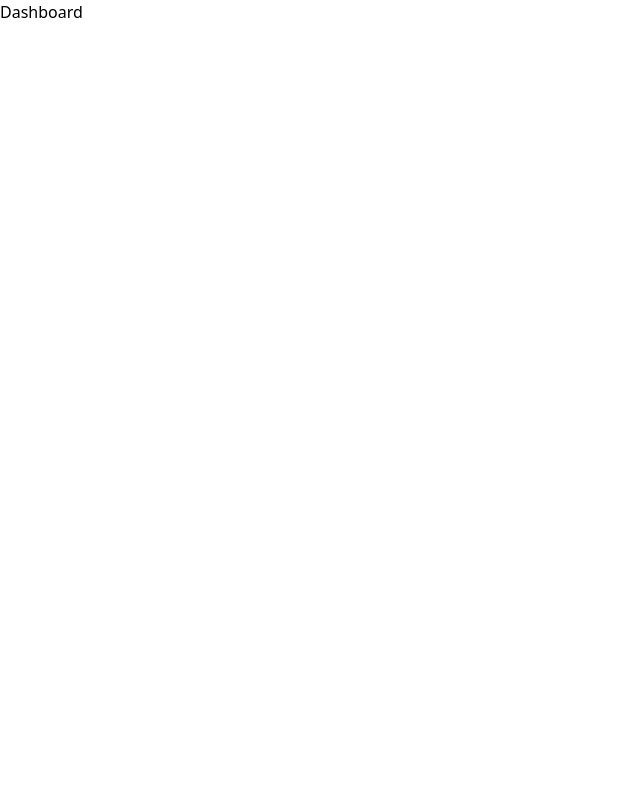
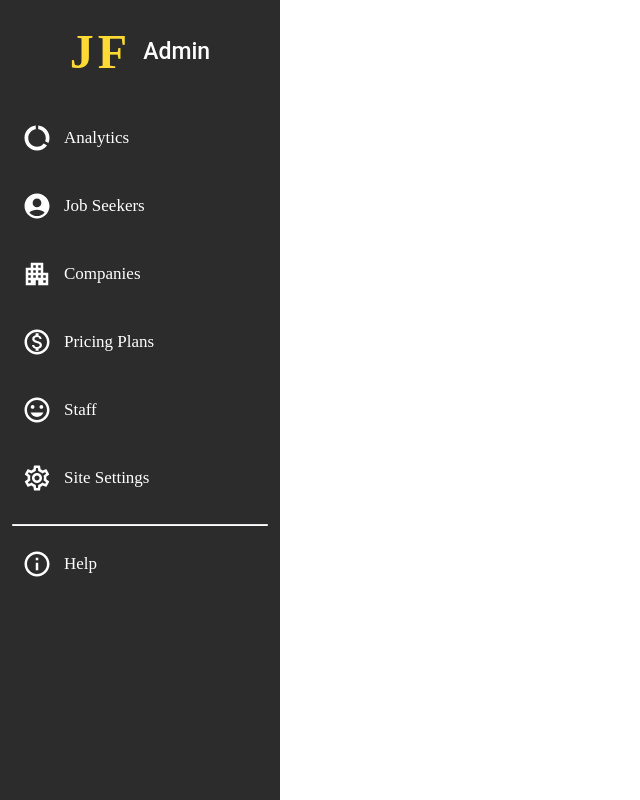
Before and after one commit to Bingo-Projects/JustFreshJobs---Admin-Panel, a React (Create React App) app: page / in a window 1280 px wide. Shown: the whole page, without its empty margins (0-640 px from the left). Built offline with nearby package versions, Linux system fonts and the light colour scheme.

Commit message:
Dashboard links completed

```diff
--- a/package.json
+++ b/package.json
@@ -3,6 +3,10 @@
   "version": "0.1.0",
   "private": true,
   "dependencies": {
+    "@emotion/react": "^11.11.1",
+    "@emotion/styled": "^11.11.0",
+    "@mui/icons-material": "^5.14.14",
+    "@mui/material": "^5.14.14",
     "@testing-library/jest-dom": "^5.17.0",
     "@testing-library/react": "^13.4.0",
     "@testing-library/user-event": "^13.5.0",
--- a/src/App.tsx
+++ b/src/App.tsx
@@ -3,7 +3,7 @@ import Dashboard from './Dashboard';
 
 function App() {
   return (
-    <div className="App">
+    <div className="App flex w-screen h-screen overflow-hidden">
         <Dashboard />
     </div>
   );
--- a/src/Dashboard.tsx
+++ b/src/Dashboard.tsx
@@ -1,7 +1,131 @@
-import React from 'react';
+import React, { useRef } from 'react';
+import "./css/dashboard.css"
+import DataSaverOffIcon from '@mui/icons-material/DataSaverOff';
+import AccountCircleRoundedIcon from '@mui/icons-material/AccountCircleRounded';
+import ApartmentIcon from '@mui/icons-material/Apartment';
+import MonetizationOnOutlinedIcon from '@mui/icons-material/MonetizationOnOutlined';
+import InsertEmoticonOutlinedIcon from '@mui/icons-material/InsertEmoticonOutlined';
+import SettingsOutlinedIcon from '@mui/icons-material/SettingsOutlined';
+import InfoOutlinedIcon from '@mui/icons-material/InfoOutlined';
+import ArrowDropDownOutlinedIcon from '@mui/icons-material/ArrowDropDownOutlined';
+
+
+type Lists = { name: string, link: string };
+
+function Option(props: { Logo: typeof DataSaverOffIcon, title: string, lists?: Lists[] }) {
+  const option: any = useRef(null);
+
+  const clickOption = (e: any): void => {
+    const target = e?.currentTarget as HTMLDivElement;
+    const activeOption = document.querySelector(".option.active") as HTMLInputElement;
+    if (activeOption) {
+      activeOption.classList.remove("active");
+    }
+
+    // removing all the active option text highlights
+    const highlighted = document.querySelector(".option--text.font-medium");
+    if (highlighted) {
+      highlighted?.classList.remove("font-medium");
+      highlighted?.classList.add("font-light");
+    }
+
+
+    // highlighting the option text if sub-option or dropdown is not clicked
+    if (e.target.tagName !== "LI" && e.target.tagName !== "A" && e.target.tagName !== "path" && e.target.tagName !== "svg") {
+      const activeList = option?.current?.querySelector("li.active") as HTMLDivElement;
+      if (activeList) {
+        activeList.classList.remove("active");
+      }
+      option.current.querySelector(".option--text")?.classList.remove("font-light");
+      option.current.querySelector(".option--text")?.classList.add("font-medium");
+    }
+
+    target.classList.add("active");
+  }
+
+  const clickLink = (e: any): void => {
+    const target = e?.currentTarget as HTMLDivElement;
+    const activeList = option?.current?.querySelector("li.active") as HTMLDivElement;
+    if (activeList) {
+      activeList.classList.remove("active");
+    }
+    target.classList.add("active");
+    option.current.querySelector(".option--text")?.classList.remove("font-medium");
+    option.current.querySelector(".option--text")?.classList.add("font-light");
+  }
+
+  const toggleList = (e: any): void => {
+    const parent = e.currentTarget.parentElement.parentElement as HTMLDivElement;
+    const elementList = parent.querySelector(".option--sub");
+    if (e.currentTarget.classList.contains("active")) {
+      elementList?.classList?.add("hide");
+      e.currentTarget.classList.remove("active");
+    }
+    else {
+      elementList?.classList?.remove("hide");
+      e.currentTarget.classList.add("active");
+    }
+  }
+
+  return (
+    <div ref={option} className="option rounded-lg mt-2 mb-2" onClick={clickOption}>
+      <div className='text-container flex items-center gap-3'>
+        <props.Logo className='option--logo' />
+        <span className="option--text font-light">{props.title}</span>
+        {props.lists && props.lists.length > 1 && <ArrowDropDownOutlinedIcon className='dropdown' onClick={toggleList} />}
+      </div>
+
+      {props.lists && <ul className="option--sub hide">
+        {props.lists?.map((list: Lists, key: number) => (
+          <li onClick={clickLink} key={key}>{list.name}</li>
+        ))}
+      </ul>
+      }
+    </div>
+  )
+}
+
 
 export default function Dashboard() {
   return (
-    <div>Dashboard</div>
+    <div className='dashboard bg-main-bg w-max p-3'>
+      <div className="main-frame flex items-center gap-3">
+        <h1 className='jf-main text-5xl font-sans'>JF</h1>
+        <p className='jf-sub-text text-xl'>Admin</p>
+      </div>
+
+      <div className='option-container'>
+        <Option Logo={DataSaverOffIcon} title="Analytics" />
+
+        <Option Logo={AccountCircleRoundedIcon} title="Job Seekers" lists={
+          [{ name: "Option Number 1", link: "" }, { name: "Option Number 2", link: "" }, { name: "Option Number 3", link: "" }]
+        } />
+
+        <Option Logo={ApartmentIcon} title="Companies" lists={
+          [{ name: "Option Number 1", link: "" }, { name: "Option Number 2", link: "" }, { name: "Option Number 3", link: "" }]
+        } />
+
+        <Option Logo={MonetizationOnOutlinedIcon} title="Pricing Plans" lists={
+          [{ name: "Option Number 1", link: "" }, { name: "Option Number 2", link: "" }, { name: "Option Number 3", link: "" }]
+        } />
+
+        <Option Logo={InsertEmoticonOutlinedIcon} title="Staff" lists={
+          [{ name: "Option Number 1", link: "" }, { name: "Option Number 2", link: "" }, { name: "Option Number 3", link: "" }]
+        } />
+
+        <Option Logo={SettingsOutlinedIcon} title="Site Settings" lists={
+          [{ name: "Option Number 1", link: "" }, { name: "Option Number 2", link: "" }, { name: "Option Number 3", link: "" }]
+        } />
+      </div>
+
+      <hr />
+
+      <div className="option rounded-lg mt-2 mb-2">
+        <div className='text-container flex items-center gap-3'>
+          <InfoOutlinedIcon className='option--logo' />
+          <span className="option--text">Help</span>
+        </div>
+      </div>
+    </div>
   )
 }
--- /dev/null
+++ b/src/css/dashboard.css
@@ -0,0 +1,70 @@
+.dashboard {
+  min-width: 280px; }
+  .dashboard .main-frame {
+    width: fit-content;
+    margin: 1rem auto 2rem; }
+  .dashboard .jf-main {
+    color: #ffda35;
+    font-family: "Roboto Slab";
+    letter-spacing: 4px;
+    font-weight: bold; }
+  .dashboard .jf-sub-text {
+    color: white;
+    font-family: "Roboto";
+    font-size: 23px;
+    font-weight: 500; }
+  .dashboard .text-container .dropdown {
+    display: none;
+    margin-left: auto;
+    font-size: 40px;
+    margin-top: -15px;
+    margin-bottom: -15px;
+    transition: all 0.2s linear; }
+    .dashboard .text-container .dropdown.active {
+      transform: rotate(180deg); }
+  .dashboard .option {
+    cursor: pointer;
+    padding: 15px 10px;
+    color: white;
+    box-shadow: inset 0 0 0 0 #80808017;
+    transition: ease-out 0.4s;
+    overflow: hidden;
+    height: 100%; }
+    .dashboard .option--logo {
+      font-size: 30px; }
+    .dashboard .option--text {
+      display: inline-block;
+      font-size: 17px;
+      font-family: "Roboto Slab"; }
+    .dashboard .option--sub {
+      display: none;
+      margin-left: auto;
+      list-style: circle;
+      font-size: 14px;
+      line-height: 25px;
+      margin-top: 5px;
+      padding-left: 45px; }
+      .dashboard .option--sub li {
+        width: 100%; }
+      .dashboard .option--sub li.active {
+        font-weight: bold;
+        width: fit-content;
+        list-style: disc; }
+      .dashboard .option--sub.hide {
+        display: none !important; }
+    .dashboard .option:hover {
+      box-shadow: inset 500px 0 0 0 #80808017; }
+    .dashboard .option.active {
+      background-color: #306e76; }
+      .dashboard .option.active .option--sub {
+        display: block; }
+      .dashboard .option.active .text-container .dropdown {
+        display: block; }
+      .dashboard .option.active:hover {
+        box-shadow: inset 0 0 0 0 #306e76; }
+  .dashboard hr {
+    margin-top: 1rem;
+    height: 1.5px;
+    width: 100%;
+    border-radius: 10px;
+    background-color: white; }
--- a/src/css/index.css
+++ b/src/css/index.css
@@ -1,3 +1,6 @@
 @tailwind base;
 @tailwind components;
 @tailwind utilities;
+
+@import url('https://fonts.googleapis.com/css2?family=Roboto+Slab:wght@300;400;500;600&family=Roboto:wght@300;400;500&display=swap');
+@import url('https://fonts.googleapis.com/css2?family=Young+Serif&display=swap');
--- /dev/null
+++ b/src/scss/dashboard.scss
@@ -0,0 +1,106 @@
+.dashboard {
+  min-width: 280px;
+
+  .main-frame {
+    width: fit-content;
+    margin: 1rem auto 2rem;
+  }
+
+  .jf-main {
+    color: #ffda35;
+    font-family: "Roboto Slab";
+    letter-spacing: 4px;
+    font-weight: bold;
+  }
+
+  .jf-sub-text {
+    color: white;
+    font-family: "Roboto";
+    font-size: 23px;
+    font-weight: 500;
+  }
+
+  .text-container .dropdown {
+    display: none;
+    margin-left: auto;
+    font-size: 40px;
+    margin-top: -15px;
+    margin-bottom: -15px;
+    transition: all 0.2s linear;
+
+    &.active {
+      transform: rotate(180deg);
+    }
+  }
+
+  .option {
+    cursor: pointer;
+    padding: 15px 10px;
+    color: white;
+    box-shadow: inset 0 0 0 0 #80808017;
+    transition: ease-out 0.4s;
+    overflow: hidden;
+    height: 100%;
+
+    &--logo {
+      font-size: 30px;
+    }
+
+    &--text {
+      display: inline-block;
+      font-size: 17px;
+      font-family: "Roboto Slab";
+    }
+
+    &--sub {
+      display: none;
+      margin-left: auto;
+      list-style: circle;
+      font-size: 14px;
+      line-height: 25px;
+      margin-top: 5px;
+      padding-left: 45px;
+
+      li {
+        width: 100%;
+      }
+
+      li.active {
+        font-weight: bold;
+        width: fit-content;
+        list-style: disc;
+      }
+
+      &.hide {
+        display: none !important;
+      }
+    }
+
+    &:hover {
+      box-shadow: inset 500px 0 0 0 #80808017;
+    }
+
+    &.active {
+      background-color: #306e76;
+      .option--sub {
+        display: block;
+      }
+
+      .text-container .dropdown {
+        display: block;
+      }
+
+      &:hover {
+        box-shadow: inset 0 0 0 0 #306e76;
+      }
+    }
+  }
+
+  hr {
+    margin-top: 1rem;
+    height: 1.5px;
+    width: 100%;
+    border-radius: 10px;
+    background-color: white;
+  }
+}
--- a/tailwind.config.js
+++ b/tailwind.config.js
@@ -4,7 +4,11 @@ module.exports = {
     "./src/**/*.{js,jsx,ts,tsx}"
   ],
   theme: {
-    extend: {},
+    extend: {
+      colors: {
+        "main-bg": "#2c2c2c"
+      }
+    },
   },
   plugins: [],
 }
```
Also changed, not shown: 1 other file (tests, documents, lock files or other folders).
